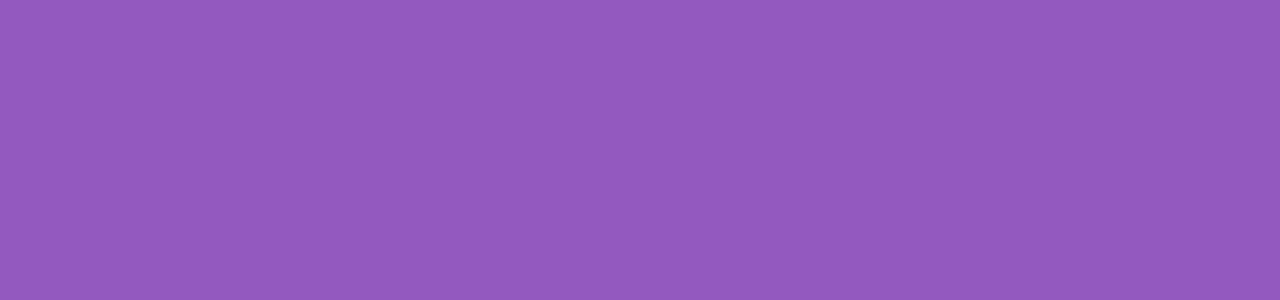
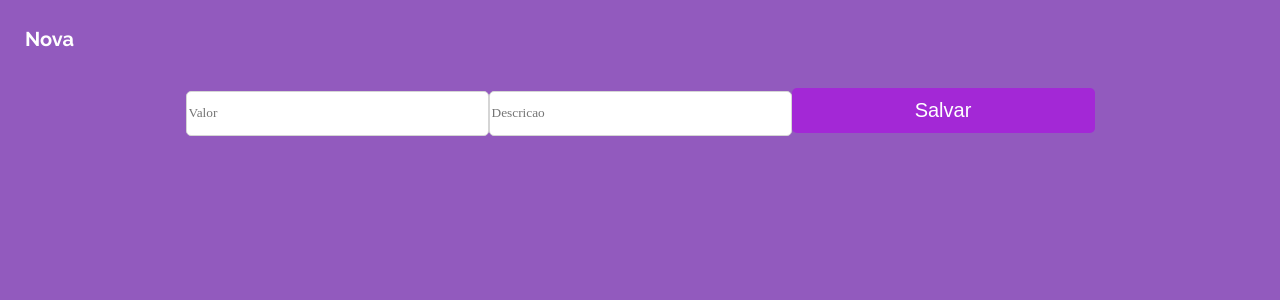
Before and after one commit to PauloMoss/my-wallet-app, a React (Create React App) app: page /transfer/1 in a window 1280 px wide. Shown: the top 300 px of the page. Built offline with nearby package versions, Linux system fonts and the light colour scheme; a web font is replaced by a local one.

Commit message:
rota de adicionar e remover saldo

```diff
--- a/src/components/App.js
+++ b/src/components/App.js
@@ -6,6 +6,7 @@ import GlobalStyle from "../styles/GlobalStyles";
 import Home from './Home/Home';
 import Login from './Login_SignUp/Login';
 import SignUp from './Login_SignUp/SignUp';
+import Transfer from './Transfer';
 
 export default function App() {
 
@@ -27,6 +28,9 @@ export default function App() {
                 <Route path ="/home">
                     <Home />
                 </Route>
+                <Route path ="/transfer/:transferType">
+                    <Transfer />
+                </Route>
             </Switch>
             </UserContext.Provider>
         </Router>
--- a/src/components/Home/Home.js
+++ b/src/components/Home/Home.js
@@ -1,11 +1,11 @@
 import { useState, useContext, useEffect } from 'react'
-import { useHistory } from 'react-router-dom';
+import { useHistory, Link } from 'react-router-dom';
 import axios from 'axios';
 import dayjs from 'dayjs';
 import { IoExitOutline, IoAddCircleOutline, IoRemoveCircleOutline } from "react-icons/io5";
 
 import UserContext from '../../contexts/UserContext';
-import { Header, AllRecords, Record, NewExtract, Button, Date } from './Styles';
+import { Header, AllRecords, Record, NewExtract, Button, Date, Balance } from './Styles';
 
 
 export default function Home() {
@@ -20,6 +20,7 @@ export default function Home() {
         const request = axios.get('http://localhost:4000/records', config);
         request.then(response =>{
             setMyRecords(response.data);
+            console.log(response.data)
         }).catch(err => {
             console.log(err)
         })
@@ -34,35 +35,47 @@ export default function Home() {
     return (
         <>
             <Header>
-                Olá, {userProfile && userProfile.name}
+                Olá, {userProfile?.name}
                 <IoExitOutline color={'#FFFFFF'} size={25} onClick={logout}/>
             </Header>
-            <AllRecords>
+            <AllRecords records={myRecords}>
                 {myRecords ?
-                    myRecords.map((r,i) => {
+                    <>
+                    {myRecords.records.map((r,i) => {
                         return (
-                            <Record key={i} isWithdraw={r.withdraw} >
+                            <Record key={i} trasferType={r.type} >
                                 <div>
                                     <Date>{dayjs(r.date).format('DD/MM')}</Date> {r.description}
                                 </div>
                                 <div>
-                                    {(r.value/100).toLocaleString('pt-br', { style: 'currency', currency: 'BRL' })}
+                                    {r.value}
                                 </div>
                             </Record>
                         )
-                    })
+                    })}
+                    <div>
+                        <span>SALDO</span>
+                        <Balance overall={myRecords.balance.split('-')}>
+                            {myRecords.balance}
+                        </Balance>
+                    </div>
+                    </>
                     :'Não há registros de entrada ou saída'
                 }
             </AllRecords>
             <NewExtract>
+                <Link to="/transfer/In">
                     <Button>
                         <IoAddCircleOutline color={'#FFFFFF'} size={25}/>
                         <p>Nova <br/>entrada</p>
                     </Button>
+                </Link>
+                <Link to="/transfer/Out">
                     <Button>
                         <IoRemoveCircleOutline color={'#FFFFFF'} size={25}/>
                         <p>Nova <br/>saída</p>
                     </Button>
+                </Link>
             </NewExtract>
         </>
     );
--- a/src/components/Home/Styles.js
+++ b/src/components/Home/Styles.js
@@ -6,19 +6,39 @@ const Header = styled.div`
     align-items: center;
     height: 78px;
     margin: 0 25px;
+    color: #FFFFFF;
+    font-weight: 700;
+    font-size: 20px;
 `;
 
 const AllRecords = styled.div`
     display: flex;
     flex-direction:column;
+    justify-content: ${props => props.records ? 'flex-start' : 'center'};
+    align-items: center;
+    position: relative;
     height: calc(100vh - 78px - 143px);
     background: #FFFFFF;
     border-radius: 5px;
     margin: 0 25px;
+    padding-bottom: 50px;
     overflow: scroll;
     -ms-overflow-style: none;
         &::-webkit-scrollbar {
             display: none;
+        }
+        & > div:last-child {
+            display: flex;
+            justify-content: space-between;
+            align-items:center;
+            height:50px;
+            position: absolute;
+            bottom: 0;
+            left: 0;
+            width: 100%;
+            span {
+                font-weight: 700;
+            }
         }
 `;
 
@@ -30,13 +50,17 @@ const Record = styled.div`
     margin: 10px 0;
     padding: 0 10px;
         div:nth-child(2){
-            color:${props => props.isWithdraw ? 'red' : 'green' };
+            color:${props => props.trasferType === 'Incomming' ? 'green' : 'red' };
         }
 `;
 
 const Date = styled.span`
 margin: 0 5px;
 color: #C6C6C6;
+`;
+
+const Balance = styled.div`
+color: ${props => props.overall.length === 1 ? 'green' : 'red'};
 `;
 
 const NewExtract = styled.div`
@@ -64,4 +88,4 @@ const Button = styled.button`
         }
 `;
 
-export { Header, AllRecords, Record, NewExtract, Button, Date };
+export { Header, AllRecords, Record, NewExtract, Button, Date, Balance };
--- /dev/null
+++ b/src/components/Transfer.js
@@ -0,0 +1,54 @@
+import { useEffect, useState, useContext } from "react";
+import { useParams, useHistory } from "react-router-dom";
+import axios from 'axios';
+
+import { Header } from './Home/Styles';
+import { Container, Input, Button, UserAlert } from './Login_SignUp/Styles';
+import UserContext from "../contexts/UserContext";
+
+export default function Transfer() {
+
+    const { transferType } = useParams();
+    const history = useHistory();
+    const { userProfile } = useContext(UserContext)
+    const [transferDetail, setTransferDetail] = useState({value: "", description: "", type: ""});
+    const { value, description } = transferDetail;
+
+    useEffect(()=>{
+        if(transferType === "In") {
+            setTransferDetail({...transferDetail, type: "Entrada"});
+        } else if (transferType === "Out") {
+            setTransferDetail({...transferDetail, type: "Saida"});
+        }
+    },[])
+
+    function handleOnChange(e, objKey) {
+        setTransferDetail({...transferDetail, [objKey]: e.target.value})
+    }
+
+    function sendTransfer(event) {
+        event.preventDefault();
+
+        const body = {value, description};
+        const config = { headers: { Authorization: `Bearer ${userProfile.token}` } }
+        const request = axios.post(`http://localhost:4000/records/${transferType}`, body, config );
+        request.then(response => {
+            history.push("/home");
+        })
+    }
+
+    return(
+        <>
+            <Header>
+                Nova {transferDetail.type}
+            </Header>
+            <Container>
+                <form onSubmit={sendTransfer}>
+                    <Input type="number" placeholder="Valor" value={value} required onChange={e => handleOnChange(e, "value")}/>
+                    <Input type="text" placeholder="Descricao" value={description} required onChange={e => handleOnChange(e, "description")} />
+                    <Button type="submit">Salvar {transferDetail.type}</Button>
+                </form>
+            </Container>
+        </>
+    );
+}
```
Lines whose indentation alone changed are shown as unchanged.
